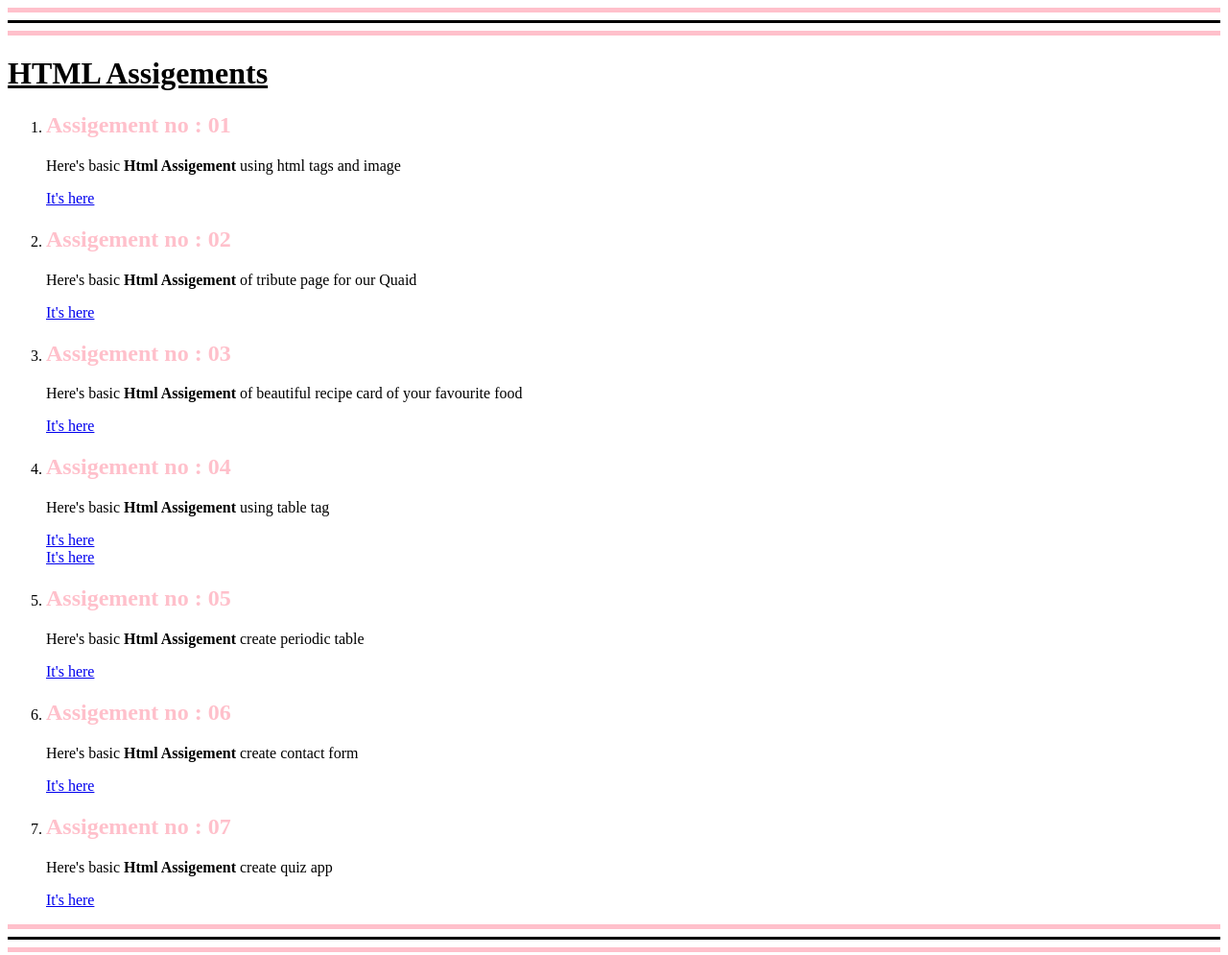
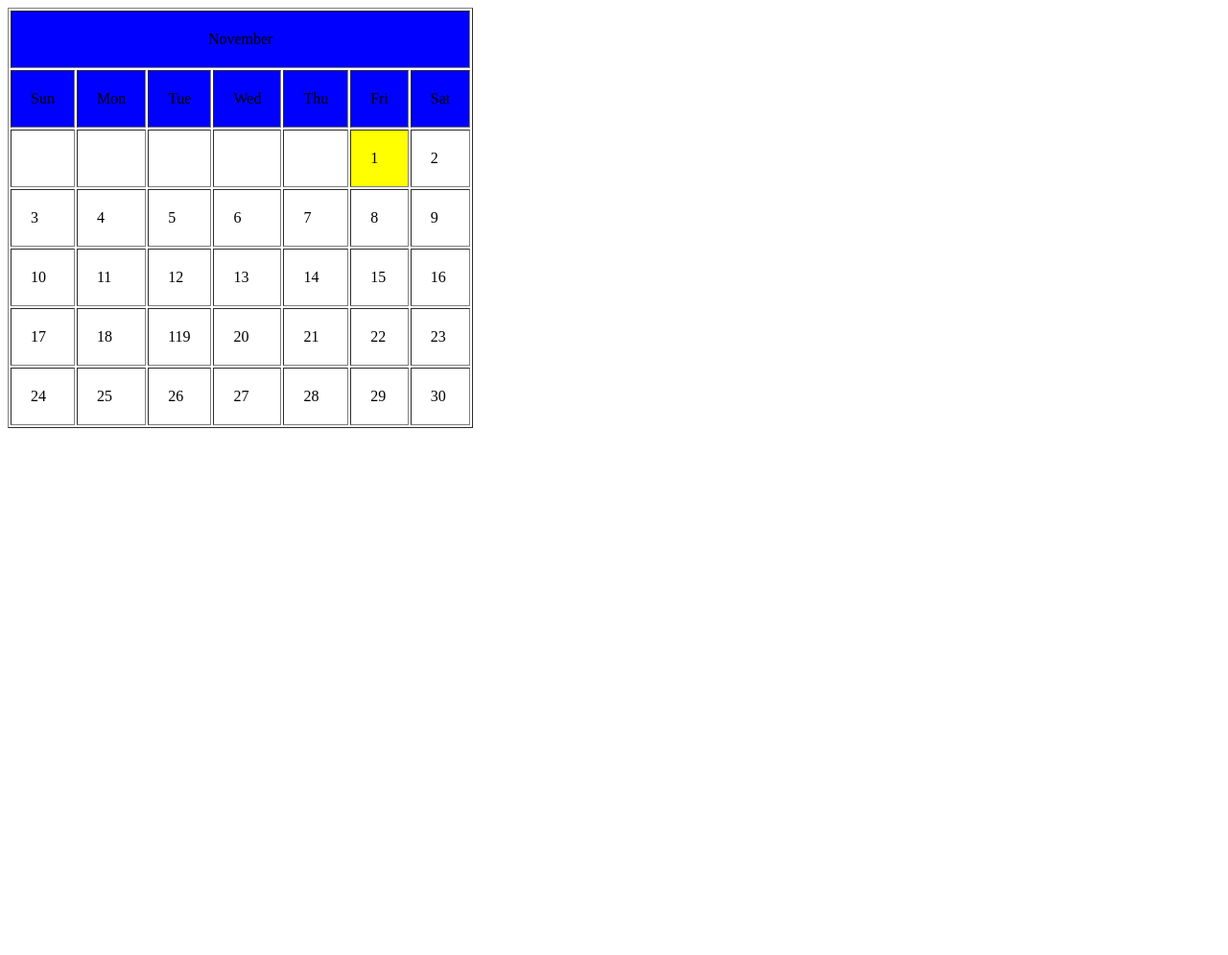
Before and after one commit to ummulkhairmemonattariya45/all-html, a plain HTML site: page index.html in a window 1280 px wide. Shown: the whole page at 96% size. After the commit the page ends 800 px from the top, so only its background shows below. Drawn offline with Linux system fonts and the light colour scheme.

Commit message:
Add files via upload

```diff
--- a/index.html
+++ b/index.html
@@ -5,44 +5,66 @@
     <meta name="viewport" content="width=device-width, initial-scale=1.0">
     <title>Document</title>
 </head>
-<body >
-    <hr color="pink" size="5">
-    <hr color="black" size="3">
-    <hr color="pink" size="5">
-    <h1><u>HTML Assigements</u></h1>
-    <ol>
-    <li>   <font color="pink">   <h2>Assigement no : 01</h2></font></li>
-    <p>Here's basic <b>Html Assigement</b> using html tags and image</p>
-    <a href="duck.html"> It's here</a>
+<body>
+    <table cellpadding="20" border="1">
+        <tr>
+            <td colspan="7" bgcolor="blue" align="center">November</td>
+        </tr>
+        <tr>
+            <td align="" bgcolor="blue">Sun</td>
+            <td bgcolor="blue">Mon</td>
+            <td bgcolor="blue">Tue</td>
+            <td bgcolor="blue">Wed</td>
+            <td bgcolor="blue">Thu</td>
+            <td bgcolor="blue">Fri</td>
+            <td bgcolor="blue">Sat</td>
+         </tr>
+         <tr>
+            <td></td>
+            <td></td>
+            <td></td>
+            <td></td>
+            <td></td>
+            <td bgcolor="yellow">1</td>
+            <td>2</td>
+         </tr>
+         <tr>
+            <td>3</td>
+            <td>4</td>
+            <td>5</td>
+            <td>6</td>
+            <td>7</td>
+            <td>8</td>
+            <td>9</td>
+         </tr>
+         <tr>
+            <td>10</td>
+            <td>11</td>
+            <td>12</td>
+            <td>13</td>
+            <td>14</td>
+            <td>15</td>
+            <td>16</td>
+         </tr>
+         <tr>
+            <td>17</td>
+            <td>18</td>
+            <td>119</td>
+            <td>20</td>
+            <td>21</td>
+            <td>22</td>
+            <td>23</td>
+         </tr>
+         <tr>
+        <td>24</td>
+         <td>25</td>
+         <td>26</td>
+         <td>27</td>
+         <td>28</td>
+         <td>29</td>
+         <td>30</td>
+        </tr>
+    </table>
 
-   <li> <font color="pink">   <h2>Assigement no : 02</h2></font></li>
-    <p>Here's basic <b>Html Assigement</b> of tribute page for our Quaid</p>
-    <a href="quaid .html"> It's here</a>
-
- <li> <font color="pink">   <h2>Assigement no : 03</h2></font></li>
-    <p>Here's basic <b>Html Assigement</b> of beautiful recipe card of your favourite food</p>
-    <a href="recipe card.html"> It's here</a>
-
-   <li> <font color="pink">   <h2>Assigement no : 04</h2></font></li>
-    <p>Here's basic <b>Html Assigement</b> using table tag </p>
-    <a href="table 1.html"> It's here</a> <br>
-    <a href="table .html"> It's here</a>
-
-    <li> <font color="pink">   <h2>Assigement no : 05</h2></font></li>
-    <p>Here's basic <b>Html Assigement</b> create periodic table</p>
-    <a href="periodic.html"> It's here</a>
-
-    <li> <font color="pink">   <h2>Assigement no : 06</h2></font></li>
-    <p>Here's basic <b>Html Assigement</b> create contact form</p>
-    <a href="contact me.html"> It's here</a>
-
-    <li> <font color="pink">   <h2>Assigement no : 07</h2></font></li>
-    <p>Here's basic <b>Html Assigement</b> create quiz app</p>
-    <a href="quiz.html"> It's here</a>
-</ol>
-
-    <hr color="pink" size="5">
-    <hr color="black" size="3">
-    <hr color="pink" size="5">
 </body>
 </html>
```
